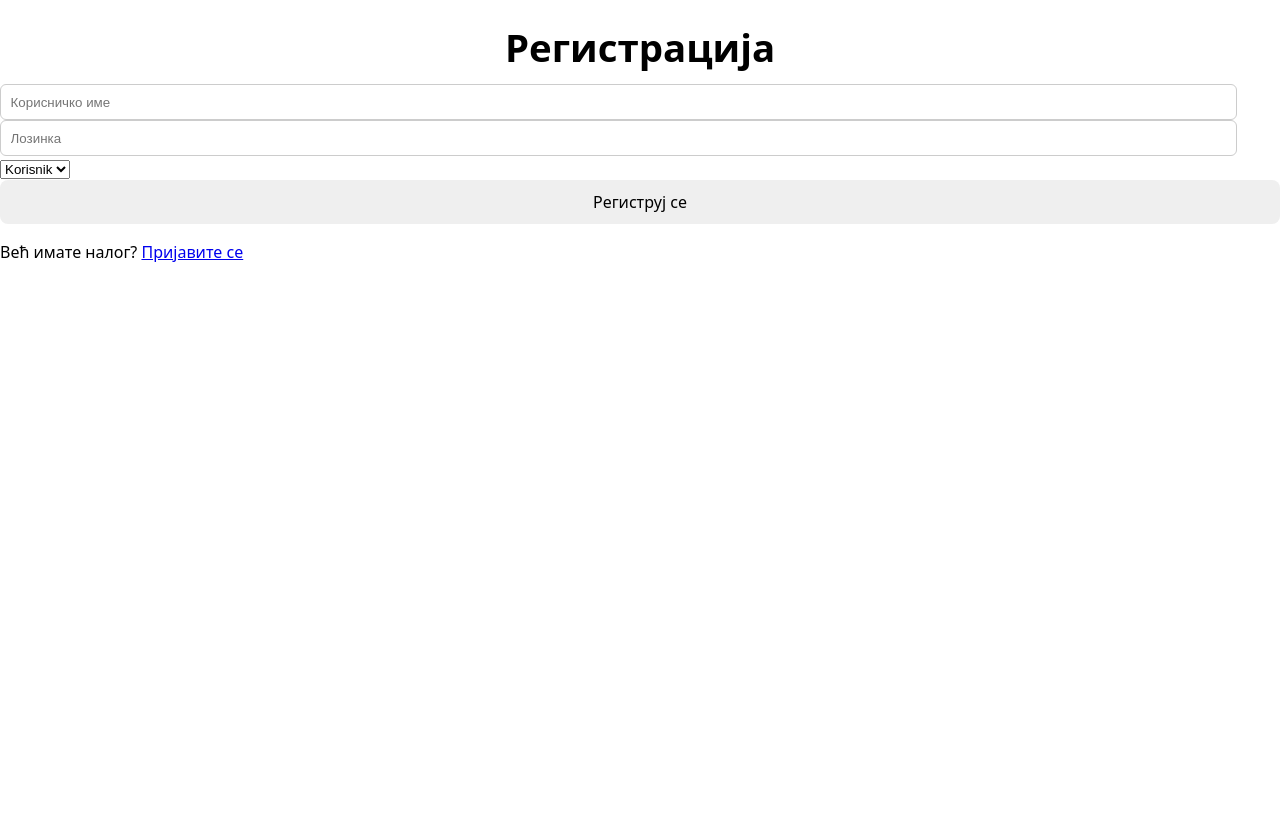
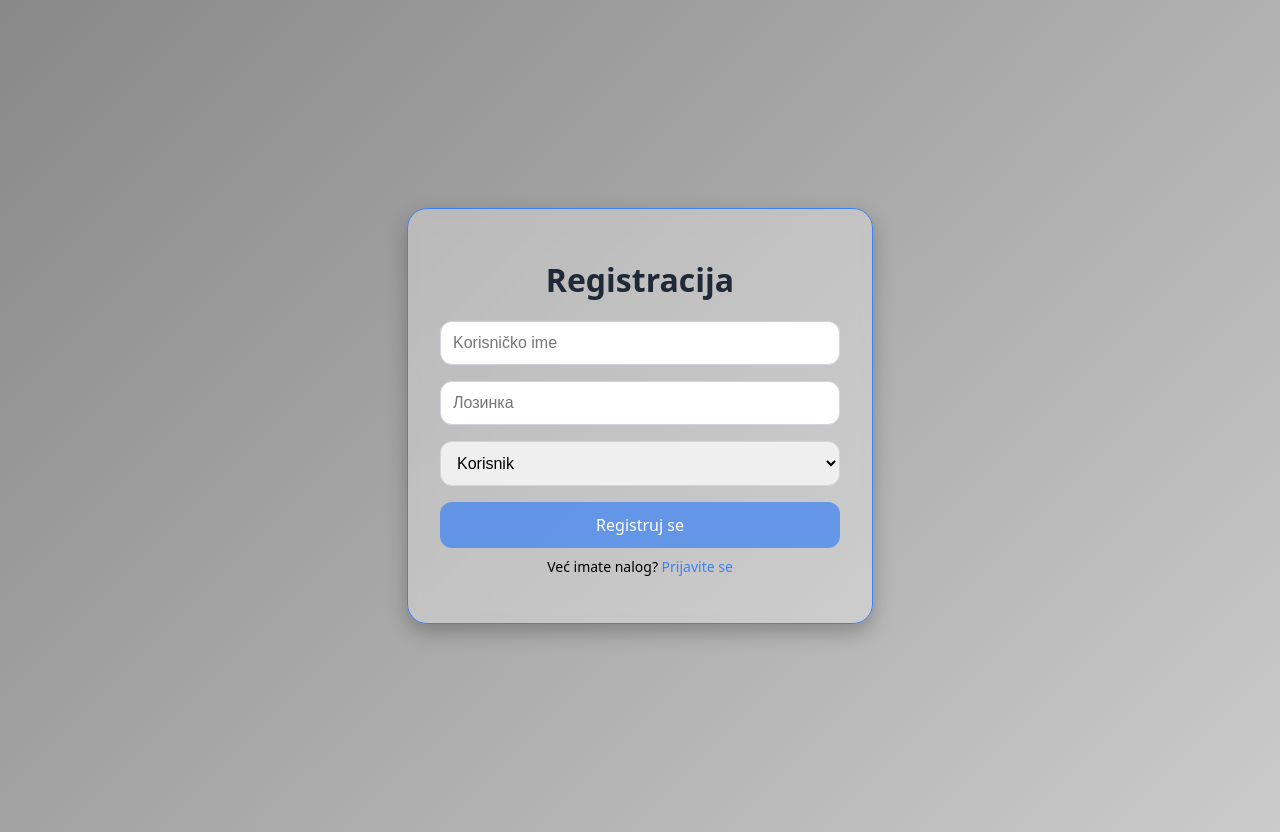
Before and after one commit to Katarina37/odp_E06_tim_14, a React (Vite) app in the folder client/: page /register in a window 1280 px wide. Built offline with nearby package versions, Linux system fonts and the light colour scheme.

Commit message:
forma za prijavu/registraciju kompletirana

```diff
--- /dev/null
+++ b/client/src/components/autentifikacija/PrijavaForma.css
@@ -0,0 +1,73 @@
+.prijava-forma {
+  background: rgba(255, 255, 255, 0.3);
+  backdrop-filter: blur(10px);
+  padding: 2rem;
+  border-radius: 20px;
+  max-width: 400px;
+  width: 100%;
+  border: 1px solid #3b82f6;
+  box-shadow: 0 8px 20px rgba(0,0,0,0.25);
+  text-align: center;
+}
+
+.prijava-forma h1 {
+  margin-bottom: 1.5rem;
+  font-size: 2rem;
+  color: #1f2937;
+}
+
+.input-group {
+  margin-bottom: 1rem;
+}
+
+.prijava-forma input, .prijava-forma select {
+  width: 100%;
+  padding: 0.75rem;
+  border-radius: 12px;
+  border: 1px solid #d1d5db;
+  font-size: 1rem;
+  box-sizing: border-box;
+}
+
+.prijava-forma select:focus,
+.prijava-forma input:focus {
+  border-color: #3b82f6;
+  box-shadow: 0 0 0 2px rgba(59, 130, 246, 0.3);
+}
+
+.prijava-forma button {
+  width: 100%;
+  padding: 0.75rem;
+  background-color: rgba(59,130,246,0.7);
+  border: none;
+  border-radius: 12px;
+  color: white;
+  font-size: 1rem;
+  cursor: pointer;
+  transition: background 0.2s;
+  margin-top: 1rem;
+}
+
+.prijava-forma button:hover {
+  background-color: rgba(59,130,246,0.9);
+}
+
+.prijava-forma .greska {
+  color: rgba(220,38,38,0.8);
+  font-weight: 500;
+  margin-bottom: 1rem;
+}
+
+.prijava-forma p {
+  margin-top: 0.5rem;
+  font-size: 0.875rem;
+}
+
+.prijava-forma a {
+  color: #3b82f6;
+  text-decoration: none;
+}
+
+.prijava-forma a:hover {
+  text-decoration: underline;
+}
--- a/client/src/components/autentifikacija/PrijavaForma.tsx
+++ b/client/src/components/autentifikacija/PrijavaForma.tsx
@@ -3,6 +3,7 @@ import { Link } from "react-router-dom";
 import { validacijaPodatakaAuth } from "../../api_services/validators/auth/AuthValidator";
 import type { AuthFormProps } from "../../types/props/auth_form_props/AuthFormProps";
 import { useAuth } from "../../hooks/useAuthHook";
+import "./PrijavaForma.css"
 
 export function PrijavaForma({ authApi }: AuthFormProps) {
   const [username, setUsername] = useState("");
@@ -33,42 +34,46 @@ export function PrijavaForma({ authApi }: AuthFormProps) {
   };
 
   return (
-     <div className="bg-white/30 backdrop-blur-lg shadow-md rounded-2xl p-8 w-full max-w-sm border border-blue-400">
-    <h1 className="text-3xl font-bold text-center text-gray-800 mb-6">Prijava</h1>
-    <form onSubmit={podnesiFormu} className="flex flex-col items-center">
-      <input
+    <div className="prijava-forma">
+    <h1>Prijava</h1>
+    <form onSubmit={podnesiFormu}>
+      <div className="input-group">
+        <input
         type="text"
         placeholder="Korisničko ime"
         value={username}
         onChange={(e) => setUsername(e.target.value)}
-        className="w-full max-w-xs mb-4 bg-white/40 px-4 py-2 rounded-xl border border-gray-300 focus:outline-none focus:ring-2 focus:ring-blue-400"
       />
-      <input
+      </div>
+
+      <div className="input-group">
+        <input
         type="password"
         placeholder="Lozinka"
         value={lozinka}
         onChange={(e) => setLozinka(e.target.value)}
-        className="w-full max-w-xs mb-4 bg-white/40 px-4 py-2 rounded-xl border border-gray-300 focus:outline-none focus:ring-2 focus:ring-blue-400"
       />
-      {greska && (
-        <p className="text-md text-center text-red-700/80 font-medium">{greska}</p>
-      )}
+      </div>
+
+       {greska && <p className="greska">{greska}</p>}
+
       <button
         type="submit"
-        className="w-full max-w-xs bg-blue-700/70 hover:bg-blue-700/90 text-white py-2 rounded-xl transition"
       >
         Prijavi se
       </button>
     </form>
-    <p className="text-center text-sm mt-4">
+
+    <p>
       Nemate nalog?{" "}
-      <Link to="/register" className="text-blue-700 hover:underline">
+      <Link to="/register">
         Registrujte se
       </Link>
     </p>
-    <p className="text-center text-sm mt-2">
+
+    <p>
       Gledajte kao gost?{" "}
-      <Link to="/content" className="text-blue-700 hover:underline">
+      <Link to="/content">
         Gledaj
       </Link>
     </p>
--- a/client/src/components/autentifikacija/RegistracijaForma.tsx
+++ b/client/src/components/autentifikacija/RegistracijaForma.tsx
@@ -3,6 +3,7 @@ import { Link } from "react-router-dom";
 import { validacijaPodatakaAuth } from "../../api_services/validators/auth/AuthValidator";
 import type { AuthFormProps } from "../../types/props/auth_form_props/AuthFormProps";
 import { useAuth } from "../../hooks/useAuthHook";
+import "./PrijavaForma.css"
 
 export function RegistracijaForma({ authApi }: AuthFormProps) {
   const [username, setUsername] = useState("");
@@ -37,43 +38,46 @@ export function RegistracijaForma({ authApi }: AuthFormProps) {
   };
 
   return (
-    <div className="bg-white/30 backdrop-blur-lg shadow-xl rounded-2xl p-10 w-full max-w-md border border-white/20">
-      <h1 className="text-3xl font-bold text-center text-gray-800 mb-6">Регистрација</h1>
-      <form onSubmit={podnesiFormu} className="space-y-4">
+    <div className="prijava-forma">
+      <h1>Registracija</h1>
+      <form onSubmit={podnesiFormu}>
+        <div className="input-group">
            <input
             type="text"
-          placeholder="Корисничко име"
+            placeholder="Korisničko ime"
             value={username}
             onChange={(e) => setUsername(e.target.value)}
-          className="w-full bg-white/40 px-4 py-2 rounded-xl border border-gray-300 focus:outline-none focus:ring-2 focus:ring-blue-400"
           />
+        </div>
+
+       <div className="input-group">
          <input
           type="password"
           placeholder="Лозинка"
           value={lozinka}
           onChange={(e) => setLozinka(e.target.value)}
-          className="w-full bg-white/40 px-4 py-2 rounded-xl border border-gray-300 focus:outline-none focus:ring-2 focus:ring-blue-400"
         />
+       </div>
+
         <select
           value={uloga}
-          onChange={(e) => setUloga(e.target.value)}
-          className="w-full bg-white/40 px-4 py-2 rounded-xl border border-gray-300 focus:outline-none focus:ring-2 focus:ring-blue-400"
-        >
+          onChange={(e) => setUloga(e.target.value)}>
           <option value="korisnik">Korisnik</option>
           <option value="administrator">Admin</option>
         </select>
-        {greska && <p className="text-md text-center text-red-700/80 font-medium">{greska}</p>}
+
+        {greska && <p className="greska">{greska}</p>}
+
         <button
-          type="submit"
-          className="w-full  bg-blue-700/70 hover:bg-blue-700/90 text-white py-2 rounded-xl  transition"
-        >
-          Региструј се
+          type="submit">
+          Registruj se
         </button>
       </form>
-      <p className="text-center text-sm mt-4">
-        Већ имате налог?{" "}
-        <Link to="/login" className="text-blue-700 hover:underline">
-          Пријавите се
+
+      <p>
+        Već imate nalog?{" "}
+        <Link to="/login">
+          Prijavite se
         </Link>
       </p>
     </div>
--- a/client/src/index.css
+++ b/client/src/index.css
@@ -1,12 +1,10 @@
 html, body {
   margin: 0;
   padding: 0;
-  width: 100%;
   height: 100%;
 }
 
 #root {
-  width: 100%;
   height: 100%;
   margin: 0;
   padding: 0;
--- /dev/null
+++ b/client/src/pages/auth/PrijavaStranica.css
@@ -0,0 +1,19 @@
+html, body {
+  margin: 0;
+  padding: 0;
+  height: 100%;
+  font-family: system-ui, Avenir, Helvetica, Arial, sans-serif;
+}
+
+#root {
+  height: 100%;
+}
+
+.main-container {
+  display: flex;
+  justify-content: center;
+  align-items: center;
+  height: 100vh;
+  background: linear-gradient(135deg, rgba(130, 130, 130, 0.95), rgba(200, 200, 200, 0.95));
+  padding: 1rem;
+}
--- a/client/src/pages/auth/PrijavaStranica.tsx
+++ b/client/src/pages/auth/PrijavaStranica.tsx
@@ -3,6 +3,7 @@ import { useNavigate } from "react-router-dom";
 import { PrijavaForma } from "../../components/autentifikacija/PrijavaForma";
 import type { IAuthAPIService } from "../../api_services/auth/IAuthAPIService";
 import { useAuth } from "../../hooks/useAuthHook";
+import "./PrijavaStranica.css"
 
 interface LoginPageProps {
   authApi: IAuthAPIService;
@@ -18,8 +19,8 @@ export default function PrijavaStranica({ authApi }: LoginPageProps) {
   }, [isAuthenticated, navigate, user]);
 
   return (
-    <main className="min-h-screen bg-gradient-to-tr from-slate-600/75 to-orange-800/70 flex items-center justify-center px-4">
-      <PrijavaForma authApi={authApi} />
+    <main className="main-container">
+        <PrijavaForma authApi={authApi} />
     </main>
   );
 }
--- a/client/src/pages/auth/RegistracijaStranica.tsx
+++ b/client/src/pages/auth/RegistracijaStranica.tsx
@@ -3,6 +3,7 @@ import { useNavigate } from "react-router-dom";
 import { RegistracijaForma } from "../../components/autentifikacija/RegistracijaForma";
 import type { IAuthAPIService } from "../../api_services/auth/IAuthAPIService";
 import { useAuth } from "../../hooks/useAuthHook";
+import "./PrijavaStranica.css"
 
 interface RegistracijaPageProps {
   authApi: IAuthAPIService;
@@ -18,7 +19,7 @@ export default function RegistracijaStranica({ authApi }: RegistracijaPageProps)
   }, [isAuthenticated, navigate, user]);
 
   return (
-    <main className="min-h-screen bg-gradient-to-tr from-slate-600/75 to-orange-800/70 flex items-center justify-center">
+    <main className="main-container">
       <RegistracijaForma authApi={authApi} />
     </main>
   );
```
Lines whose indentation alone changed are shown as unchanged.
